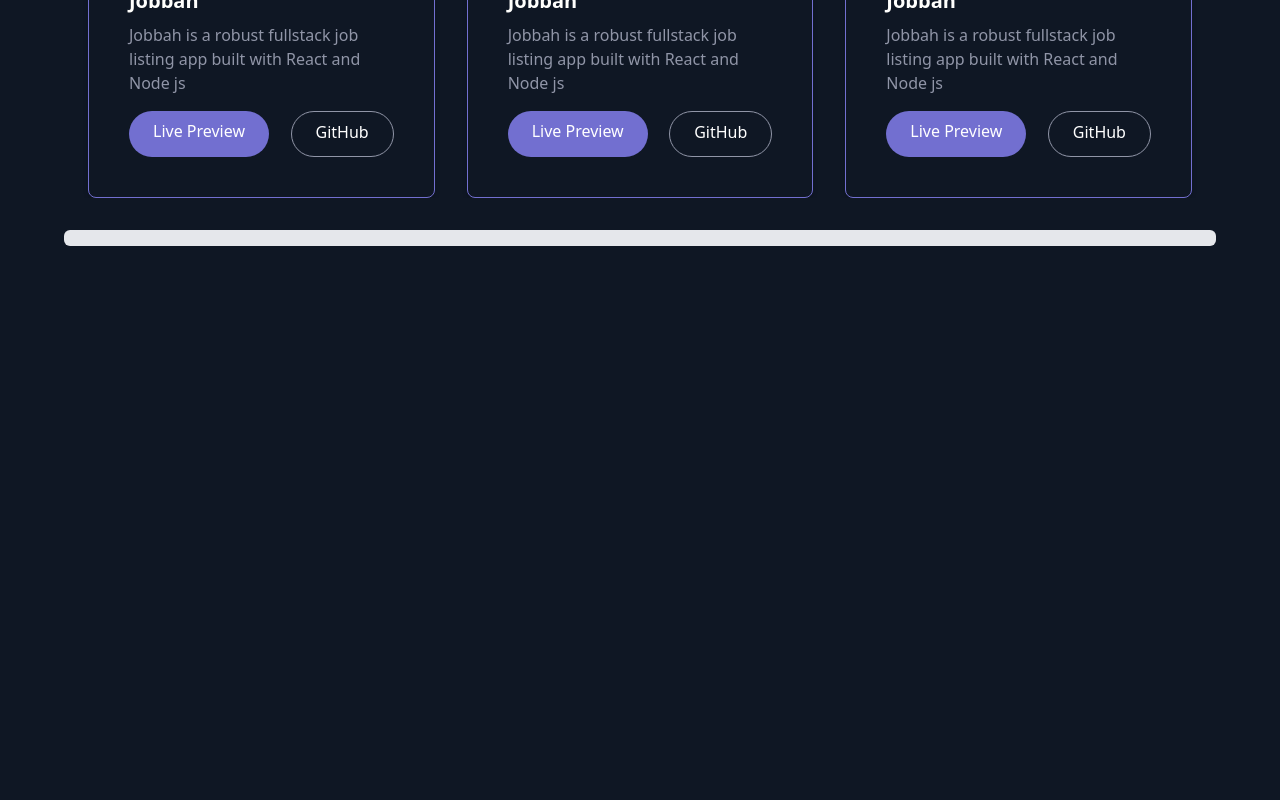
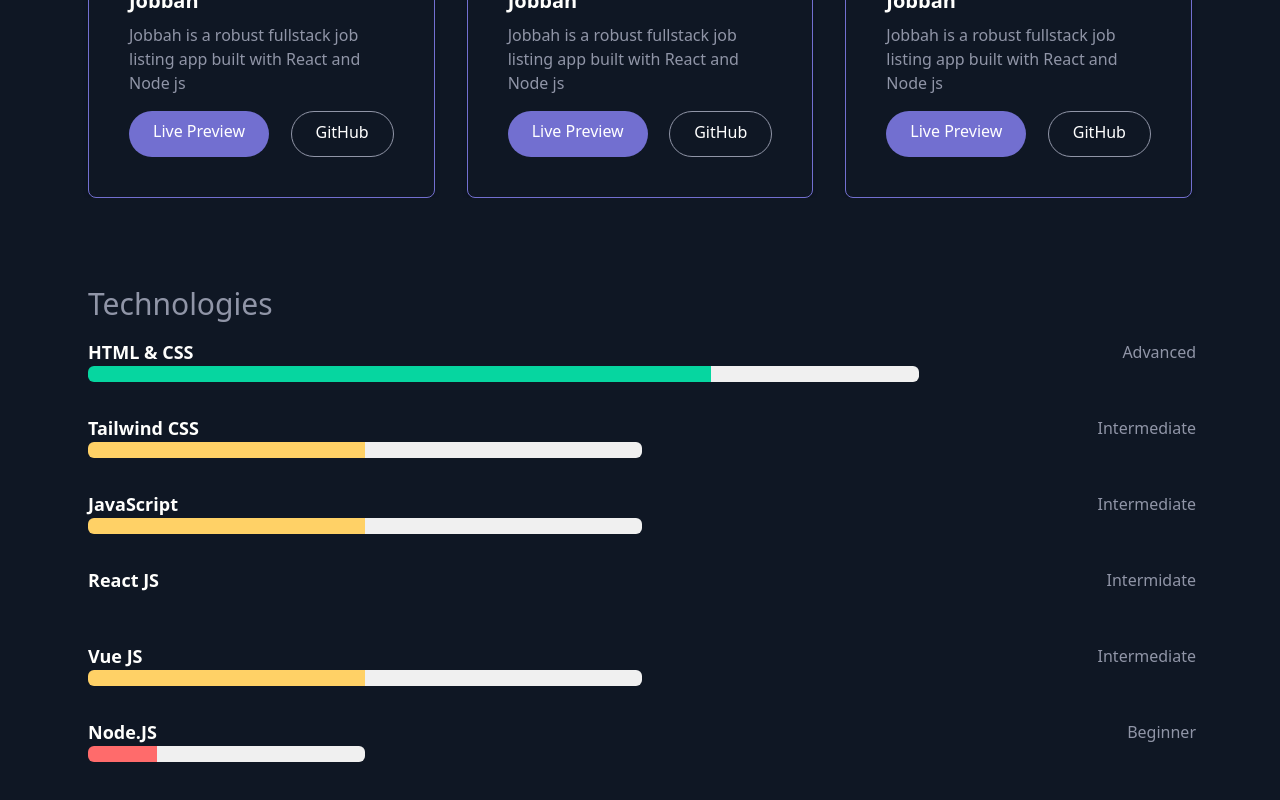
Before and after one commit to Johnni12/Portfolio, a React (Vite) app: page / in a window 1280 px wide. Shown: the part 1402-2202 px from the top of the page. Before the commit the page ends 1664 px from the top, so only its background shows below. Built offline with nearby package versions, Linux system fonts and the light colour scheme.

Commit message:
Update tech stack component

```diff
--- a/src/components/Technologies.jsx
+++ b/src/components/Technologies.jsx
@@ -1,25 +1,54 @@
-// Technology.js
-import React from 'react'
+import { stackData } from './data'
 
-const Technology = ({ name, level }) => {
-  const getProgressColor = () => {
+const Technology = () => {
+  const getProgressColor = (level) => {
+    let gradientColor
+    let width
 
-    const gradientColor = `linear-gradient(to right, #4A90E2 ${level}%, #F0F0F0 ${level}%)`
+
+    switch (level) {
+      case 'Beginner':
+        width = '25%'
+        gradientColor = `linear-gradient(to right, #FF6B6B ${width}, #F0F0F0 ${width})`
+        break
+      case 'Intermediate':
+        width = '50%'
+        gradientColor = `linear-gradient(to right, #FFD166 ${width}, #F0F0F0 ${width})`
+        break
+      case 'Advanced':
+        width = '75%'
+        gradientColor = `linear-gradient(to right, #06D6A0 ${width}, #F0F0F0 ${width})`
+        break
+      default:
+        width = '0%'
+        gradientColor = 'linear-gradient(to right, #F0F0F0 0%, #F0F0F0 0%)'
+    }
 
     return {
       background: gradientColor,
+      width: width,
     }
   }
 
   return (
-    <div className='mb-4'>
-      <div className='flex items-center justify-between'>
-        <span className='text-lg font-semibold'>{name}</span>
-        <span className='text-gray-600'>{level}</span>
-      </div>
-      <div className='w-full h-4 bg-gray-200 rounded-md overflow-hidden'>
-        <div style={getProgressColor()} className='h-full'></div>
-      </div>
+    <div className='mb-14 my-14'>
+      <h1 className='mx-2 text-darkGrayishBlue mb-4 ml-6 text-3xl'>
+        Technologies
+      </h1>
+      {stackData.map((data) => (
+        <div key={data.id}>
+          <div className=' ml-6 mr-5'>
+            <div className='flex items-center justify-between'>
+              <span className='text-lg font-semibold mr-8'>{data.name}</span>
+              <span className='text-darkGrayishBlue ml-6'>{data.level}</span>
+            </div>
+            <div
+              className='w-full h-4 bg-BlueGradient rounded-md overflow-hidden mb-8'
+              style={getProgressColor(data.level)}
+            ></div>
+          </div>
+        </div>
+      ))}
     </div>
   )
 }
--- a/src/components/data.js
+++ b/src/components/data.js
@@ -57,10 +57,10 @@ export const projectsData = [
 
 // data.js
 export const stackData = [
-  { id: 1, name: 'HTML', level: 80 },
-  { id: 2, name: 'CSS', level: 70 },
-  { id: 3, name: 'JavaScript', level: 75 },
-  { id: 4, name: 'React', level: 85 },
-  { id: 5, name: 'Node.js', level: 80 },
-  // Add more technologies as needed
+  { id: 1, name: 'HTML & CSS', level: 'Advanced' },
+  { id: 2, name: 'Tailwind CSS', level: 'Intermediate' },
+  { id: 3, name: 'JavaScript', level: 'Intermediate' },
+  { id: 4, name: 'React JS', level: 'Intermidate' },
+  { id: 5, name: 'Vue JS', level: 'Intermediate' },
+  { id: 6, name: 'Node.JS', level: 'Beginner' },
 ]
```
